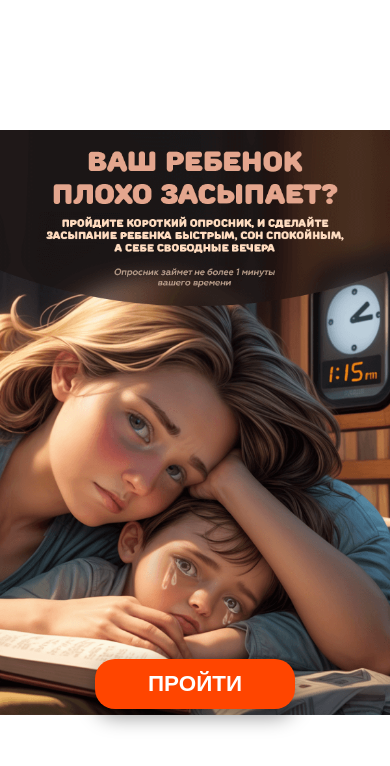
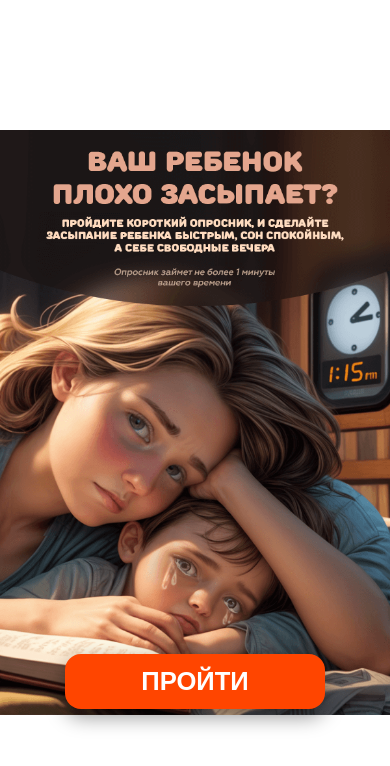
Before and after one commit to wellder00/quiz_funnel, a React (Vite) app in the folder quiz_funnel/: page / in a window 390 px wide. Shown: the top 766 px of the page. Built offline with nearby package versions, Linux system fonts and the light colour scheme.

Commit message:
refactor: change button for screen1

```diff
--- a/quiz_funnel/src/components/Screen_1/Screen_1.module.scss
+++ b/quiz_funnel/src/components/Screen_1/Screen_1.module.scss
@@ -25,16 +25,16 @@
 
 .button {
   position: absolute;
-  width: 300px;
+  width: 360px;
   bottom: 5%;
   left: 50%;
   transform: translateX(-50%);
   background-color: #ff4500;
   color: white;
-  font-size: 1.4rem;
-  padding: 1.5rem 3rem;
+  font-size: 2rem;
+  padding: 2rem 3.5rem;
   border: none;
-  border-radius: 20px;
+  border-radius: 24px;
   cursor: pointer;
   font-weight: bold;
   text-transform: uppercase;
@@ -68,9 +68,11 @@
   }
 
   .button {
-    font-size: 1.8rem;
-    padding: 0.75rem 1.5rem;
-    width: 200px;
+    font-size: 2.2rem;
+    padding: 1.2rem 2rem;
+    width: 90vw;
+    max-width: 340px;
+    border-radius: 20px;
   }
 }
 
@@ -86,33 +88,25 @@
 }
 
 @media (max-width: 477px) {
-   .button {
-    font-size: 1.4rem;
-    padding: 0.75rem 1.5rem;
-    width: 200px;
+  .button {
+    font-size: 1.6rem;
+    padding: 0.8rem 1.2rem;
+    width: 90vw;
+    max-width: 260px;
+    border-radius: 16px;
   }
-  .button {
-    bottom: 14%;
-  }
-}
-
-@media (max-width: 477px) {
-
   .button {
     bottom: 16%;
   }
 }
 
 @media (max-width: 414px) {
-
   .button {
     bottom: 16%;
   }
 }
 
-
 @media (max-width: 375px) {
-
   .button {
     bottom: 10%;
   }
```
